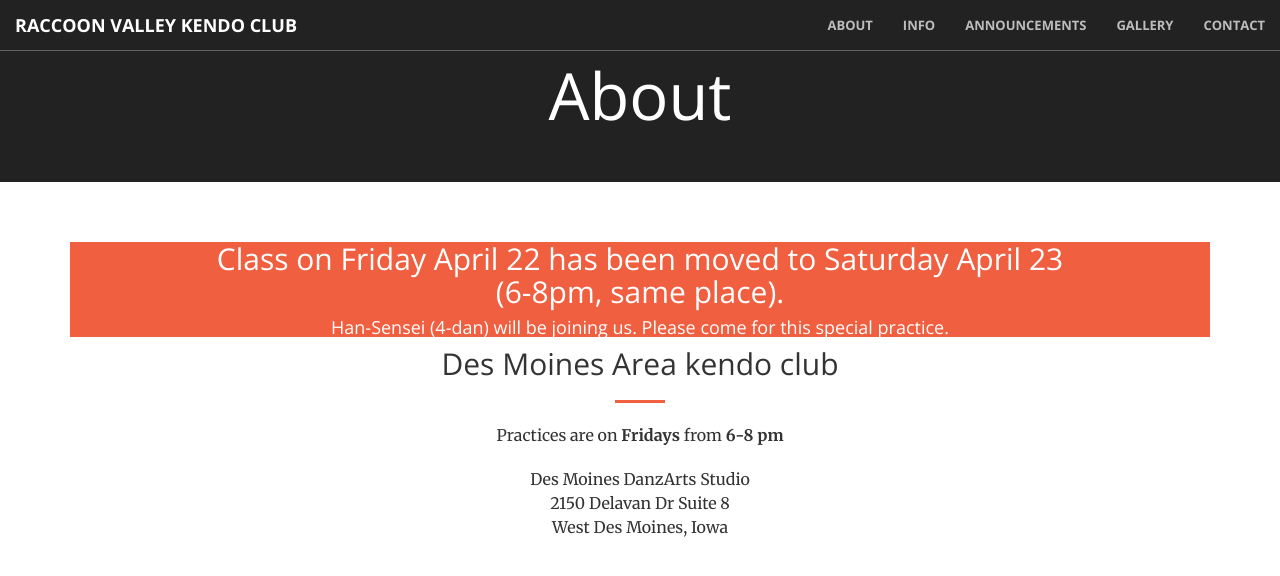
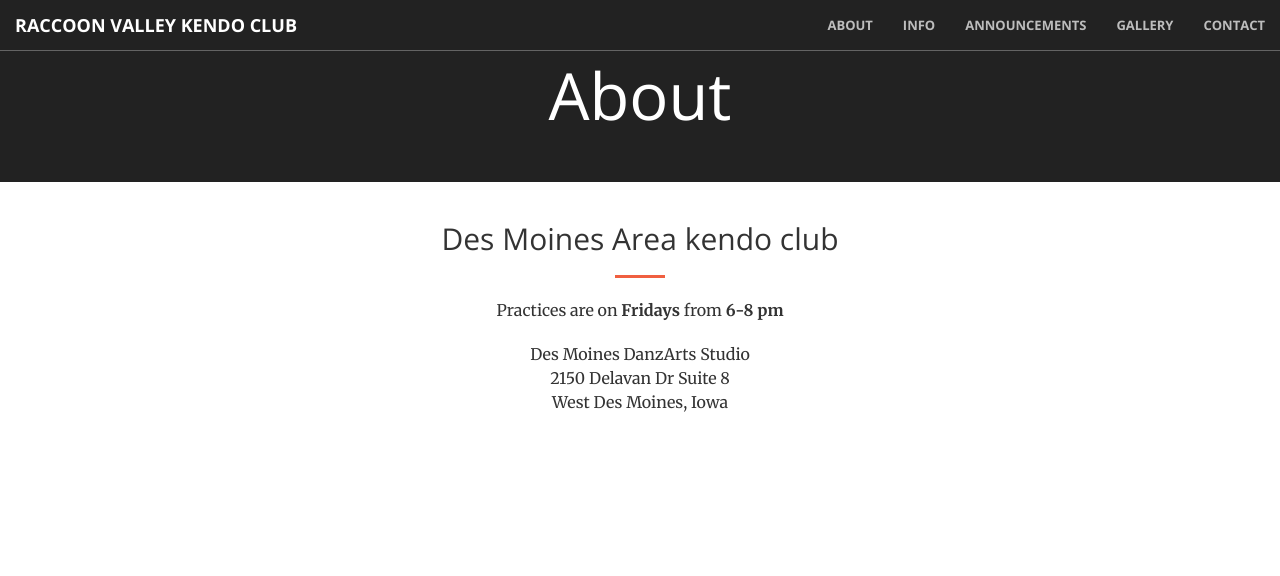
Before and after one commit to raccoonvalleykendo/raccoonvalleykendo.github.io, a Jekyll site: the page built from about.html, in a window 1280 px wide and 1229 px high. Shown: the top 576 px of the window. Built offline with Jekyll 4.4.1, drawn with Linux system fonts in a browser that asks for light colours; nearby versions of some CDN libraries.

Commit message:
remove Han-sensei announcement

```diff
--- a/about.html
+++ b/about.html
@@ -11,12 +11,6 @@ title: RVKendo - About
 
 <section id="about">
     <div class="container">
-<div class="bg-primary text-center">
-    <p>
-      <h2> Class on Friday April 22 has been moved to Saturday April 23<br> (6-8pm, same place).</h2>
-      <h4> Han-Sensei (4-dan) will be joining us.  Please come for this special practice.</h4
-    </p>
-</div>
         <div class="row">
             <div class="col-lg-8 col-lg-offset-2 text-center">
                 <h2 class="section-heading">Des Moines Area kendo club</h2>
--- a/announcements.html
+++ b/announcements.html
@@ -10,12 +10,6 @@ title: RVKendo - Announcements
 
 <section id="announcements">
   <div class="container">
-<div class="bg-primary text-center">
-    <p>
-      <h2> Class on Friday April 22 has been moved to Saturday April 23 <br> (6-8pm, same place).</h2>
-      <h4> Han-Sensei (4-dan) will be joining us.  Please come for this special practice.</h4
-    </p>
-</div>
     <div class="row">
       <div class="col-lg-3">
 
```
